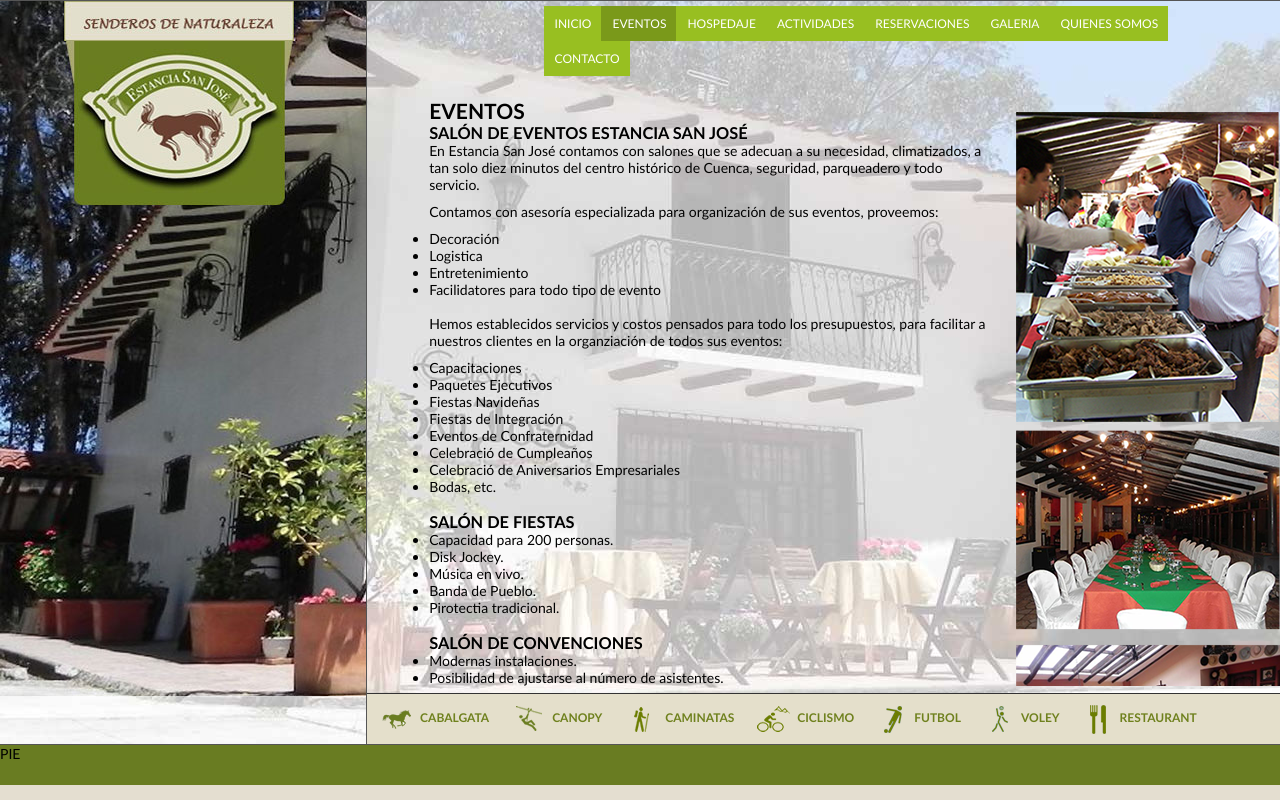
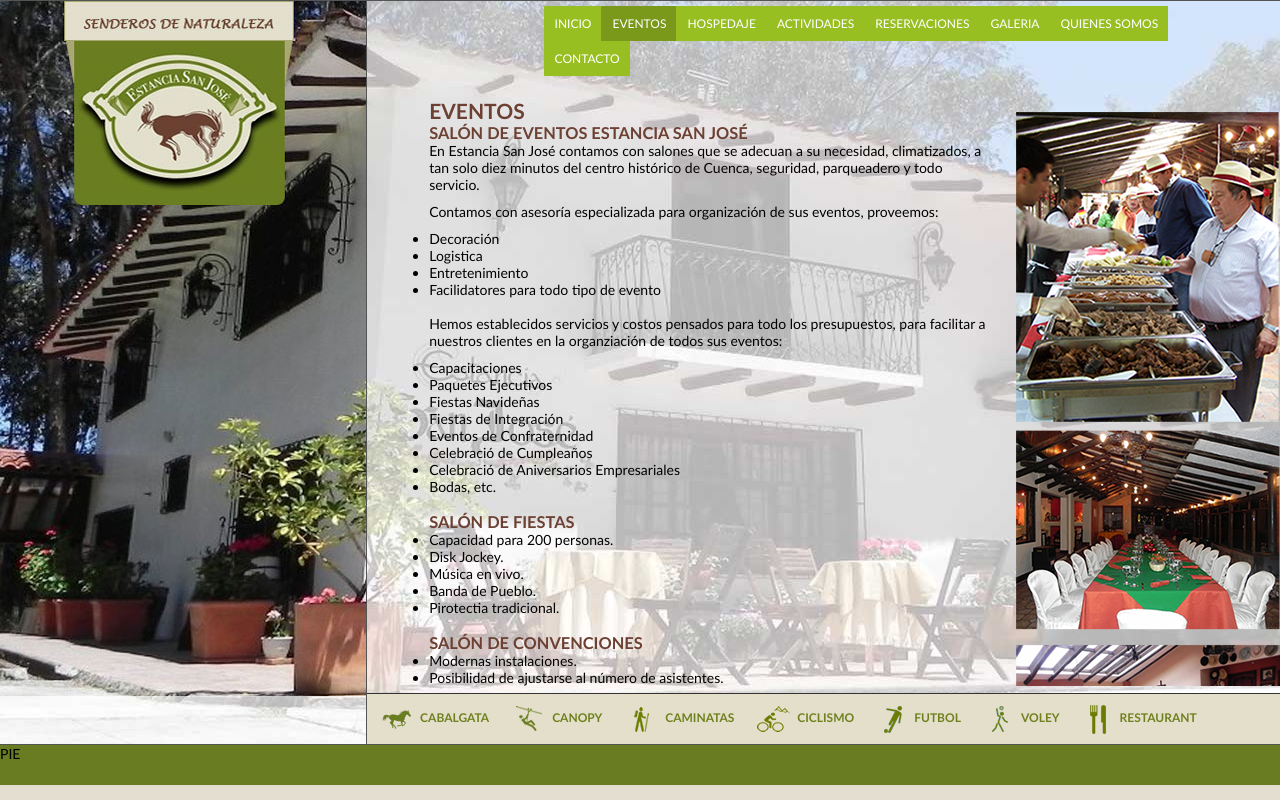
Before and after one commit to ronaldpatino/esj, a plain HTML site: page eventos.html in a window 1280 px wide. Shown: the top 800 px of the page. Drawn offline with nearby package versions, Linux system fonts and the light colour scheme.

Commit message:
SEO  y color de h1 h2 h3

```diff
--- a/css/estancia.css
+++ b/css/estancia.css
@@ -22,3 +22,7 @@ p{
 
 	padding-bottom: 10px;
 }
+
+h1, h2, h3{
+	color: #6C4033;
+}
```
Also changed, not shown: index.html (+1 -1 lines).
